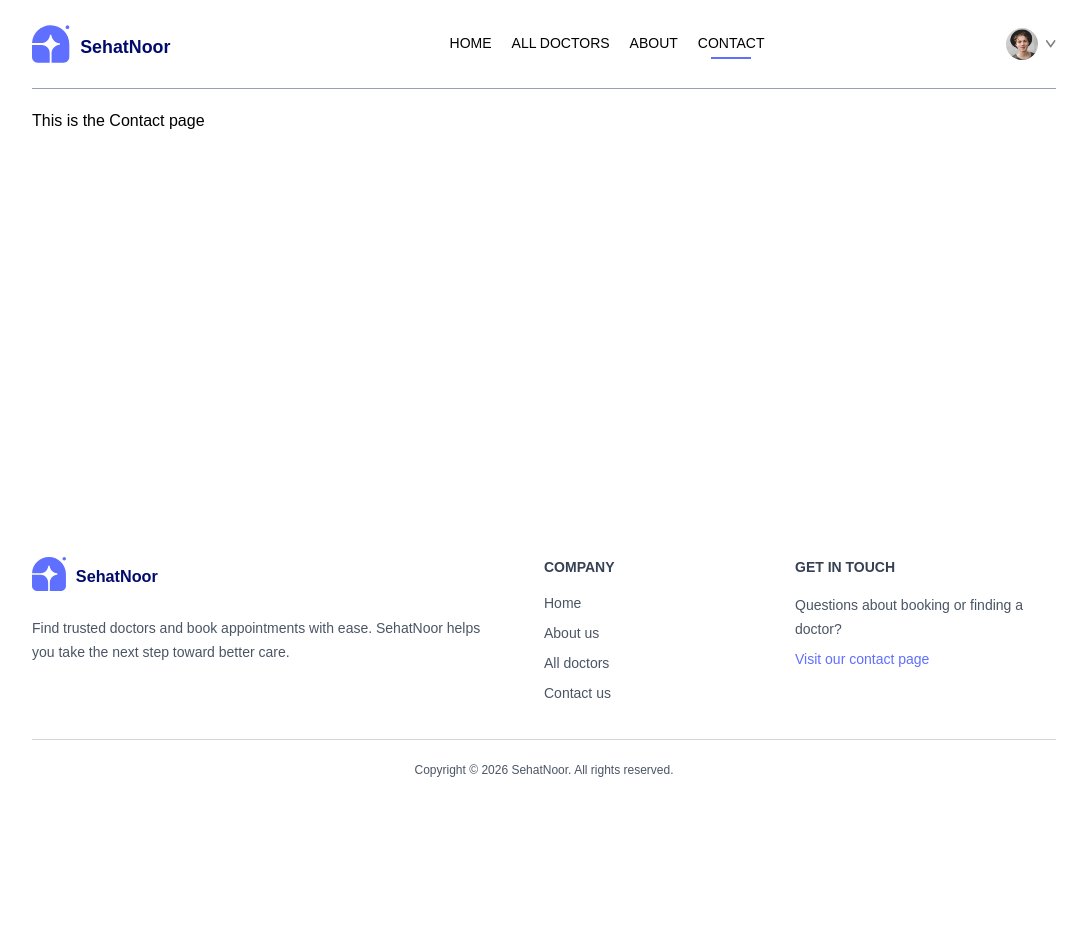
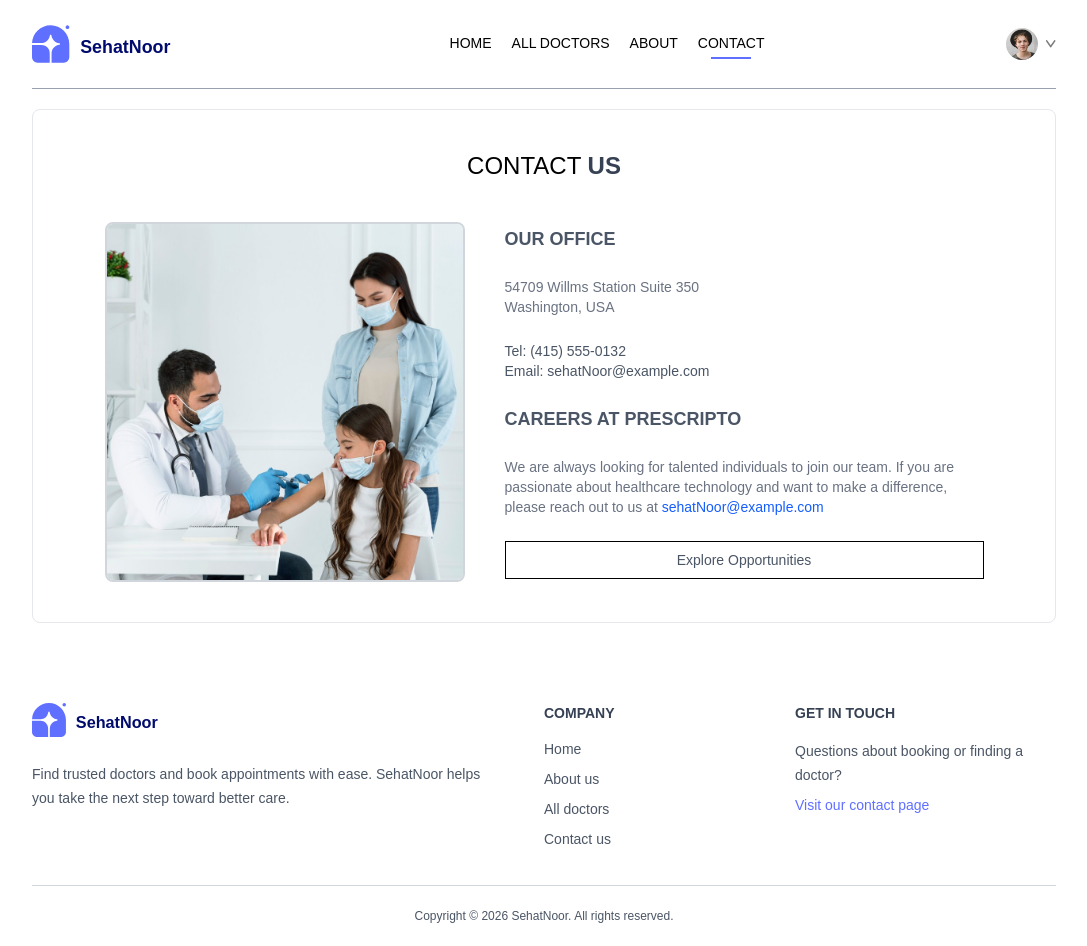
Before and after one commit to Tryingtobe-akmal/SehatNoor, a React (Vite) app in the folder frontend/: page /contact in a window 1280 px wide. Shown: the whole page, without its empty margins (96-1183 px from the left). Before the commit the page ends 800 px from the top, so only its background shows below. Built offline with nearby package versions, Linux system fonts and the light colour scheme.

Commit message:
Contact Page

```diff
--- a/frontend/src/pages/Contact.jsx
+++ b/frontend/src/pages/Contact.jsx
@@ -1,7 +1,21 @@
+import {assets} from '../assets/assets.js'
 const Contact = () => {
   return (
-    <div>
-      This is the Contact page
+    <div className="mx-auto max-w-7xl px-4 sm:px-6 lg:px-8 border border-gray-200 rounded-lg">
+          <div className="text-center text-2xl pt-10 text-grey-500">
+              <div><p> CONTACT <span className="text-gray-700 font-bold">US</span></p></div>
+          </div>
+          <div className="my-10 flex flex-col items-center justify-center gap-12 md:flex-row md:gap-10">
+                  <img className='w-full md:max-w-[360px] border-2 border-gray-300 rounded-lg' src={assets.contact_image} alt="contactImg" />
+                  <div className="flex flex-col justify-centre gap-6 md:w-2/4 text-sm text-gray-600">
+                    <p className="font-semibold text-lg text-gray-600">OUR OFFICE</p>
+                    <p className='text-gray-500'>54709 Willms Station Suite 350 <br /> Washington, USA</p>
+                    <p>Tel: (415) 555‑0132 <br /> Email: sehatNoor@example.com</p>
+                    <p className="font-semibold text-lg text-gray-600">CAREERS AT PRESCRIPTO</p>
+                    <p className="text-gray-500">We are always looking for talented individuals to join our team. If you are passionate about healthcare technology and want to make a difference, please reach out to us at <span className="text-blue-600">sehatNoor@example.com</span></p>
+                    <button className="border border-black px-8 py-2 text-sm hover:bg-black hover:text-white transition duration-300">Explore Opportunities</button>
+                  </div>
+          </div>
     </div>
   )
 }
```
